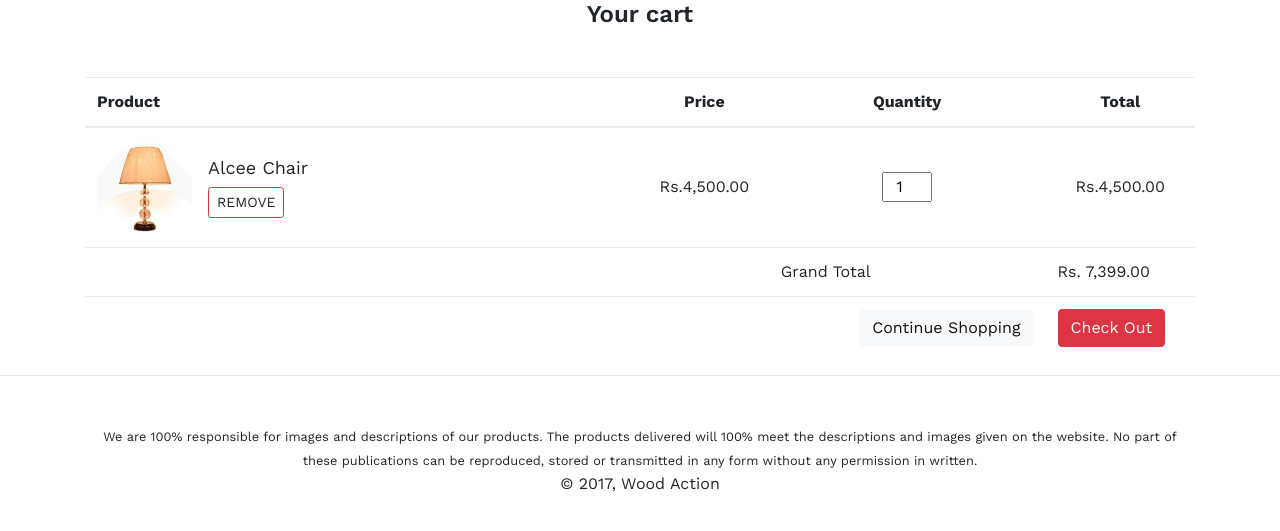
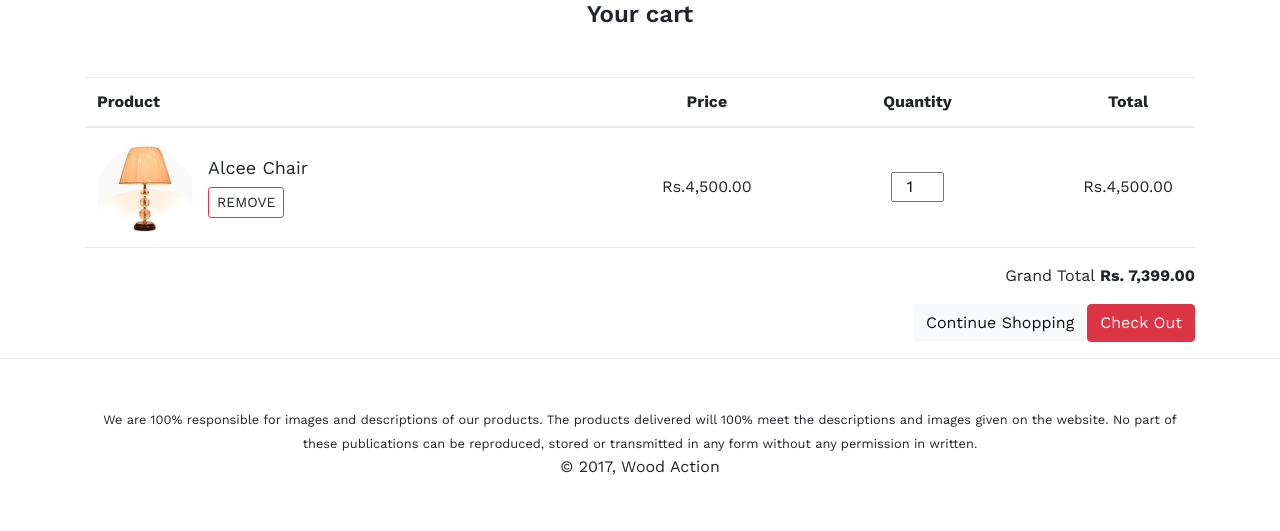
Before and after one commit to technbuzz/furniture-project, a web app: file app/cart.html in a window 1280 px wide. Shown: the part 86-617 px from the top of the page. Run offline with its HTML, style and script files only (its server is not run), Linux system fonts and the light colour scheme; some web fonts are replaced.

Commit message:
Worked on responsive cart

```diff
--- a/app/assets/css/style.css
+++ b/app/assets/css/style.css
@@ -174,7 +174,7 @@ del{
 }
 
 .cart-table td{
-	border-bottom: none;
+	border: none;
 }
 
 .cart-table tbody td{
@@ -185,10 +185,6 @@ del{
 	width: 50%;
 }
 
-.cart-table input[type='number']{
-	width: 20%;
-}
-
 .cart-table tbody tr td:not(:first-child),
 thead th:not(:first-child){
 	text-align: center;
@@ -197,6 +193,25 @@ thead th:not(:first-child){
 /*------------------------------------*\
 			Media Queries
 \*------------------------------------*/
+
+@media (min-width: 576px){
+	.cart-table input[type='number'] {
+    width: 70%;
+	}
+}
+
+@media (min-width: 768px){
+	.cart-table input[type='number'] {
+    width: 50%;
+	}
+}
+
+@media (min-width: 991px){
+	.cart-table input[type='number'] {
+    width: 20%;
+	}
+}
+
 @media (max-width: 576px){
 	.logo{
 		width: 250px;
--- a/app/cart.html
+++ b/app/cart.html
@@ -54,25 +54,15 @@
             </div>
           </td>
           <td>Rs.4,500.00</td>
-          <td><input type="number" min="0" value="1" class="text-center"></td>
+          <td><span class="d-inilne d-sm-none pr-5">Quantity</span> <input type="number" min="0" value="1" class="text-center"></td>
           <td>Rs.4,500.00</td>
         </tr>
       </tbody>
-      <tfoot>
-        <tr>
-          <td></td>
-          <td></td>
-          <td>Grand Total</td>
-          <td>Rs. 7,399.00</td>
-        </tr>
-        <tr>
-          <td></td>
-          <td></td>
-          <td class="text-right"> <a class="btn btn-light" href="#">Continue Shopping</a></td>
-          <td><a class="btn btn-danger" href="#">Check Out</a></td>
-        </tr>
-      </tfoot>
     </table>
+    <section class="text-right">
+      <p>Grand Total <strong>Rs. 7,399.00</strong></p>
+    </section>
+    <section class="text-right"><a class="btn btn-light" href="#">Continue Shopping</a><a class="btn btn-danger" href="#">Check Out</a></section>
   </div>
 </main>
 <footer class="py-5 mt-3 bt">
```
Also changed, not shown: other parts of app/assets/css/style.css (+40 -0 lines), src/partials/cart.pug (+7 -14 lines).
